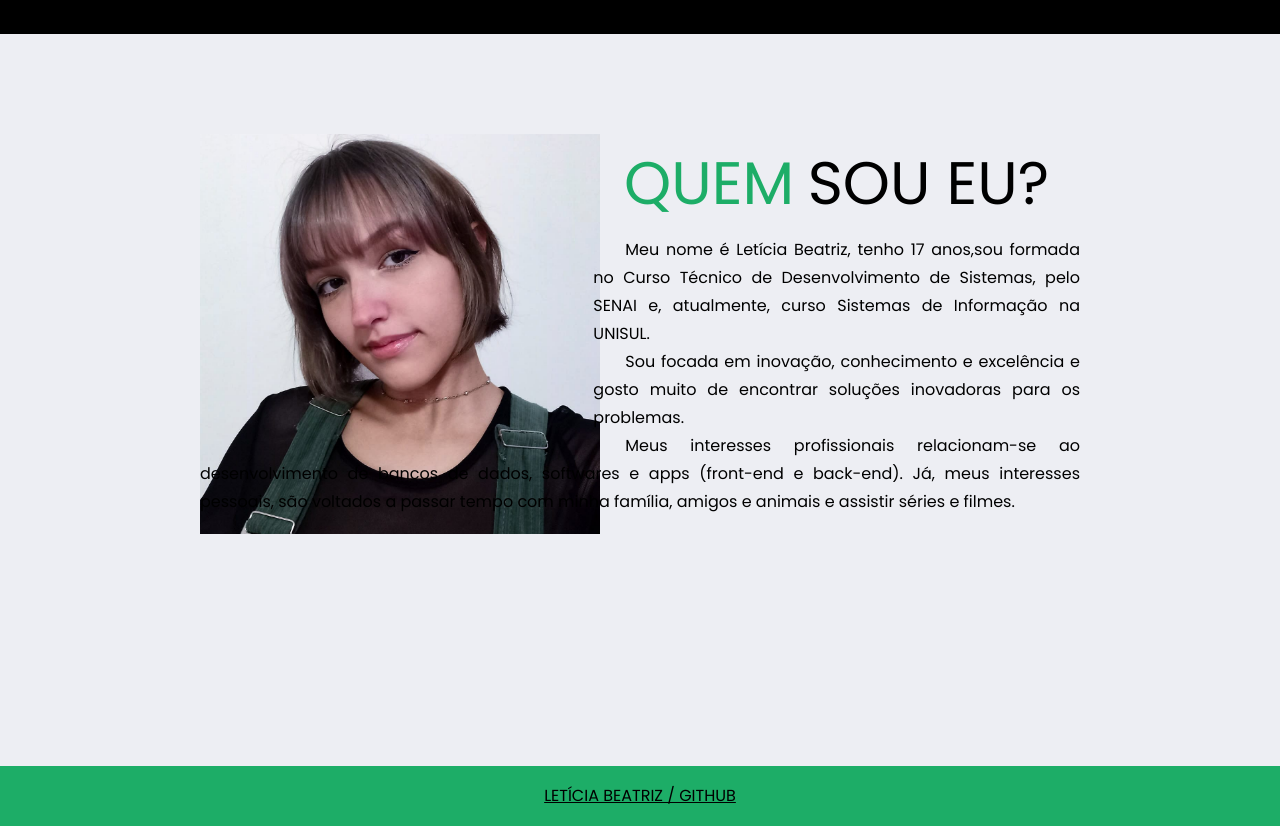
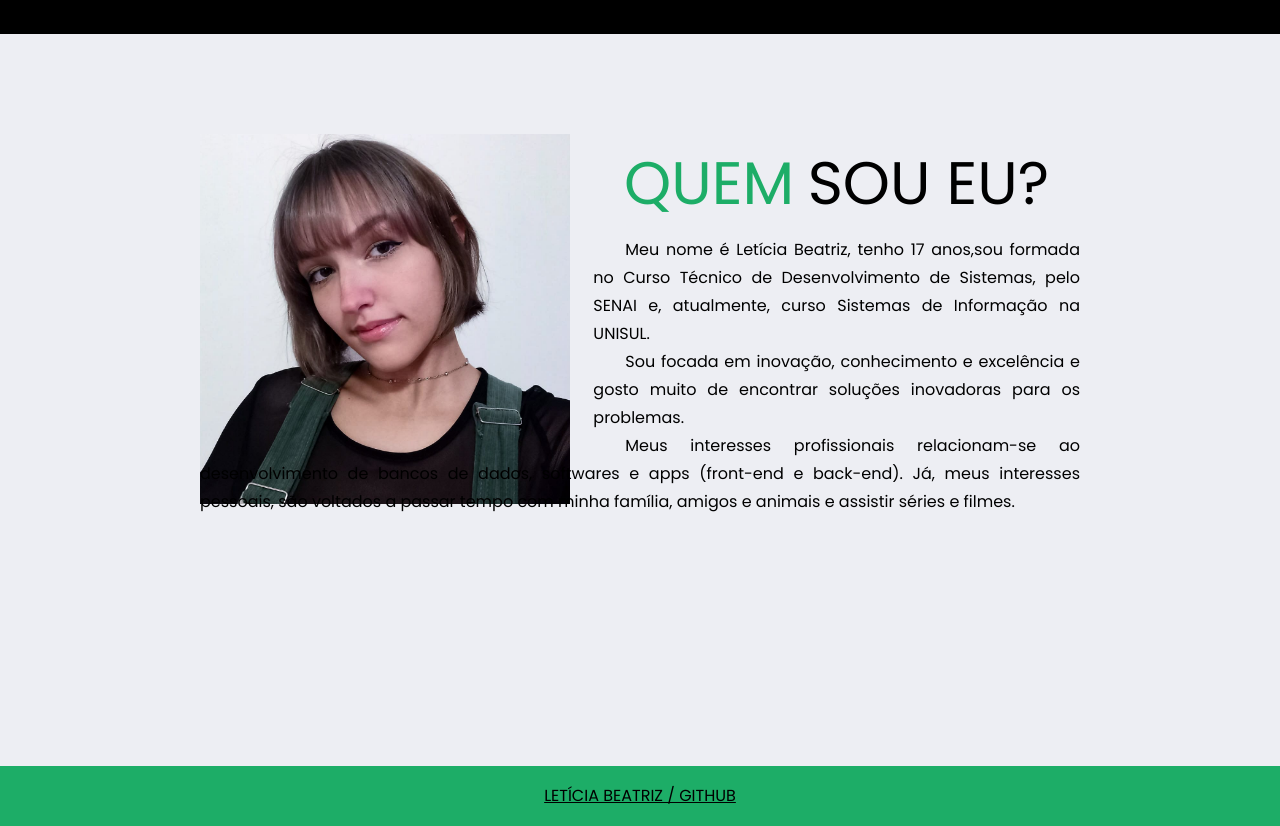
Before and after one commit to let1ci4b/CursoBackEnd, a plain HTML site: page index.html in a window 1280 px wide. Shown: the part 1760-2586 px from the top of the page. Drawn offline with Linux system fonts and the light colour scheme.

Commit message:
Update index.html

```diff
--- a/index.html
+++ b/index.html
@@ -198,8 +198,8 @@
     </section>
     <section class="img-site">
         <div class="container-me">
-                <div class="img-eu" style="text-align: center; float: left">
-                    <img src="imagens/eusite.png" height="400px" width="400px" style="margin-right: 80px;">
+                <div class="img-eu" style="text-align: center; float: left;">
+                    <img src="imagens/eusite.png" height="370px" width="370px" style="margin-right: 100px;">
                 </div>
                 <div class="caption-abt">
                         <span class="text-center" style="color: #1DAD67; font-size: 45.0pt;" style="text-align: center;"><br>QUEM</span>
```
